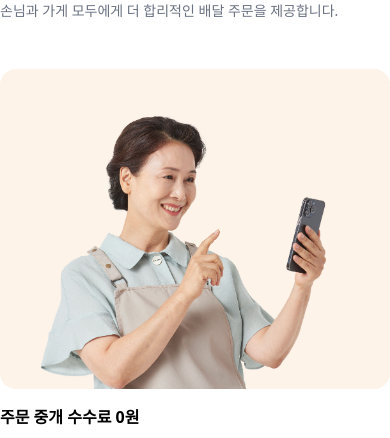
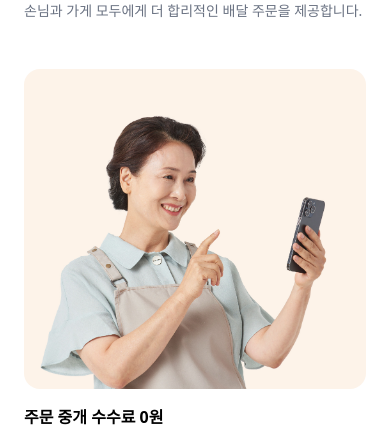
Before and after one commit to Saccharin01/ddingdonghomepage, a Next.js app: page / in a window 390 px wide. Shown: the part 1783-2221 px from the top of the page. Built offline with nearby package versions, Linux system fonts and the light colour scheme.

Commit message:
feat | Section3.tsx 반응형 레이아웃 수정, 이미지 크기 조정

```diff
--- a/src/components/MainPage/Section3.tsx
+++ b/src/components/MainPage/Section3.tsx
@@ -1,4 +1,5 @@
 import Image from "next/image";
+import SectionContainer from "../SectionContainer";
 
 type CardProps = {
   img: string;
@@ -6,13 +7,10 @@ type CardProps = {
   desc: string;
 };
 
-
 function Card({ img, title, desc }: CardProps) {
   return (
     <div className="text-left">
-
-      {/* 이미지 */}
-      <div className="relative min-w-80 min-h-80 w-full h-55 md:h-65">
+      <div className="relative w-full min-h-80 h-55 md:h-65">
         <Image
           src={img}
           alt={title}
@@ -21,37 +19,18 @@ function Card({ img, title, desc }: CardProps) {
         />
       </div>
 
-      {/* 텍스트 */}
       <div className="mt-4">
-        <p className="font-semibold text-base md:text-lg">
-          {title}
-        </p>
-
-        <p className="mt-2 text-sm text-gray-500">
-          {desc}
-        </p>
+        <p className="font-semibold text-base md:text-lg">{title}</p>
+        <p className="mt-2 text-sm text-gray-500">{desc}</p>
       </div>
-
     </div>
   );
 }
 
 export default function Section3() {
   return (
-    <section className="
-      w-full
-      min-h-screen
-      bg-white
-      flex items-center
-    ">
-      <div className="
-        w-full
-        max-w-7xl
-        mx-auto
-        md:
-      ">
-
-        {/* 상단 텍스트 */}
+    <section className="w-full min-h-screen bg-white flex items-center">
+      <SectionContainer className="w-full">
         <div className="max-w-2xl">
           <h2 className="text-2xl md:text-4xl font-bold leading-tight">
             손님도 사장님도 웃는 배달,
@@ -66,32 +45,24 @@ export default function Section3() {
           </p>
         </div>
 
-        {/* 카드 영역 */}
-        <div className="
-          mt-12
-          grid grid-cols-1 md:grid-cols-3
-          gap-8
-        ">
+        <div className="mt-12 grid grid-cols-1 md:grid-cols-2 lg:grid-cols-3 gap-8">
           <Card
             img="/03.ImageAsset01.jpg"
             title="주문 중개 수수료 0원"
             desc="주문 중개 수수료 0원으로 국내 최저입니다."
           />
-
           <Card
             img="/03.ImageAsset02.jpg"
             title="매달 본사 쿠폰 지급"
             desc="띵동 고객님들을 위해 매달 쿠폰을 지급해드립니다."
           />
-
           <Card
             img="/03.ImageAsset03.jpg"
             title="우리동네 무료배달"
             desc="최소 1.0km부터 기본 적용됩니다."
           />
         </div>
-
-      </div>
+      </SectionContainer>
     </section>
   );
 }
```
